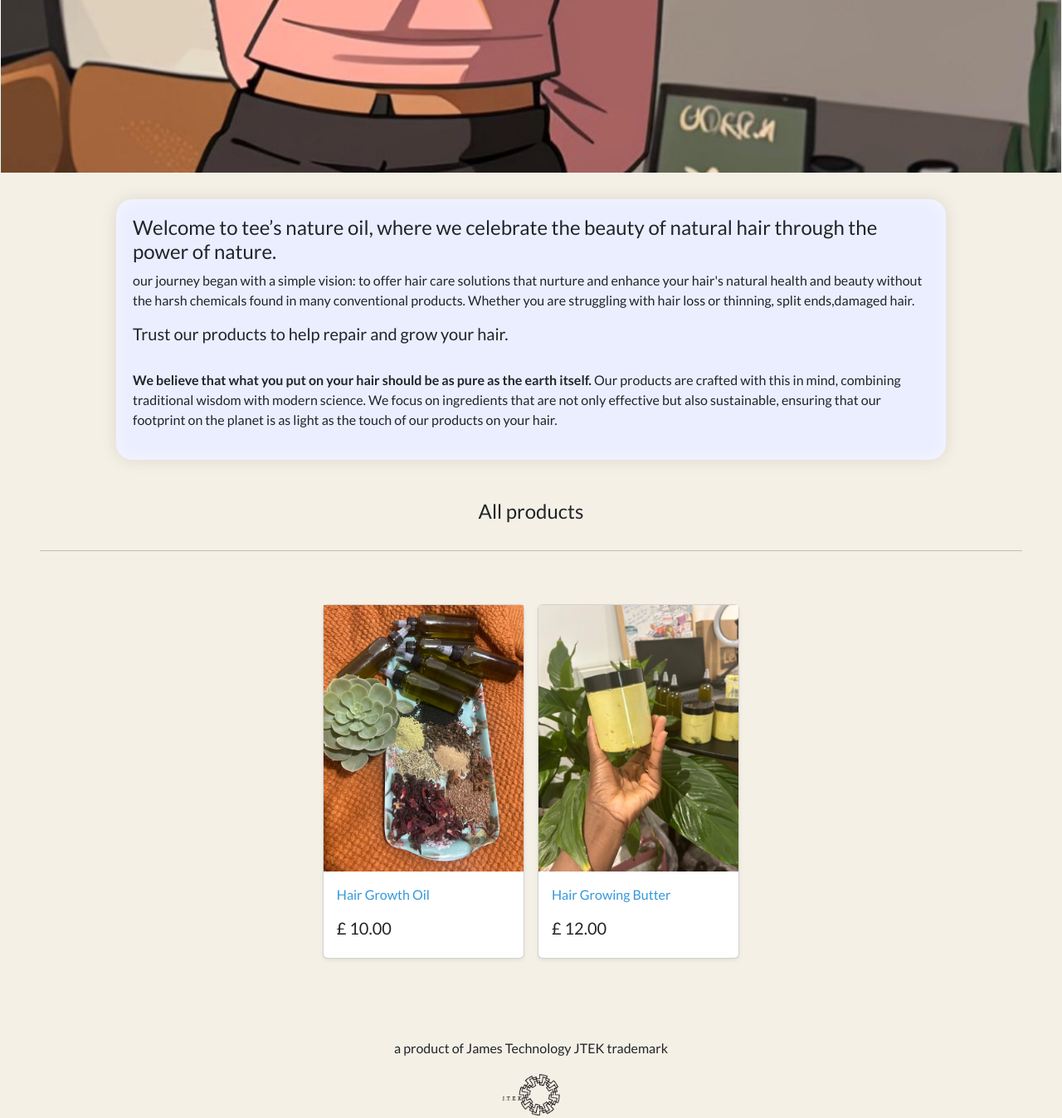
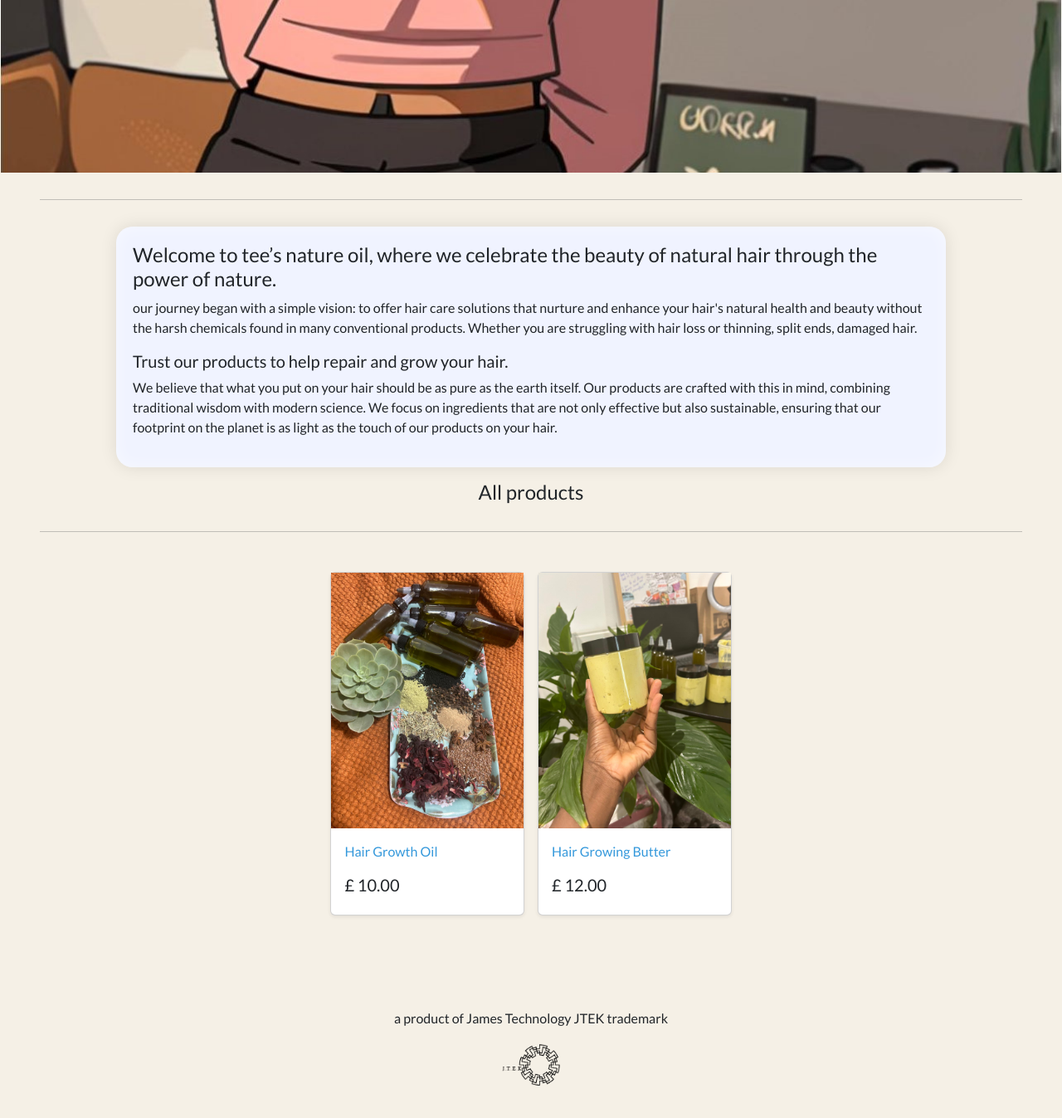
Before and after one commit to washedupjames/hair, a Django app: page / in a window 1280 px wide. Shown: the part 1184-2531 px from the top of the page at 83% size. After the commit the page ends 2492 px from the top, so only its background shows below. Run offline with Django 5.2, Linux system fonts and the light colour scheme; data comes from the database, SQL or seed files in the repository; some libraries are stand-ins or nearby versions.

Commit message:
live 4.2

```diff
--- a/static/css/styles.css
+++ b/static/css/styles.css
@@ -30,7 +30,7 @@
     max-width: 1000px;
     margin: 0 auto;
     padding: 20px; /* Default padding for larger screens */
-    background-color: hwb(229 92% 0%); /* Light Gray */
+    background-color: hwb(229 94% 0%); /* Light Gray */
     box-shadow:
         0 0 20px rgba(0, 0, 0, 0.1), /* All-around shadow for depth */
         0 0 20px rgba(255, 255, 255, 0.5) inset; /* All-around light for highlight */
--- a/store/templates/store/store.html
+++ b/store/templates/store/store.html
@@ -62,23 +62,30 @@
 
 <div class="album py-3 px-5"
 
-<div class="row justify-content-center pb-3 h4">
 
 
 
+
+    <div class="album py-3 px-5" style="background-color: rgb(245, 240, 230);">
+        <hr>
+
+
     </div>
+
+
+
 
     <div class="container form-layout-wide ">
 
 
         <strong><h4>Welcome to tee’s nature oil, where we celebrate the beauty of natural hair through the power of nature.</h4></strong>
-        <p>our journey began with a simple vision: to offer hair care solutions that nurture and enhance your hair's natural health and beauty without the harsh chemicals found in many conventional products. Whether you are struggling with hair loss or thinning, split ends,damaged hair. </p>
+        <p>our journey began with a simple vision: to offer hair care solutions that nurture and enhance your hair's natural health and beauty without the harsh chemicals found in many conventional products. Whether you are struggling with hair loss or thinning, split ends, damaged hair. </p>
 
 
         <h5>Trust our products to help repair and grow your hair.</h1>
 
-            <br>
-        <p><strong>We believe that what you put on your hair should be as pure as the earth itself.</strong>
+
+        <p>We believe that what you put on your hair should be as pure as the earth itself.
 
             Our products are crafted with this in mind, combining traditional wisdom with modern science. We focus on ingredients that are not only effective but also sustainable, ensuring that our footprint on the planet is as light as the touch of our products on your hair.</p>
 
@@ -104,10 +111,13 @@
 
 
 <!-- All products section -->
-<div class="album py-5 px-5" style="background-color: rgb(245, 240, 230);">
+<div class="album py-3 px-5" style="background-color: rgb(245, 240, 230);">
     <div class="row justify-content-center pb-3 h4"> All products </div>
     <hr>
 </div>
+
+<div class="album py-3 px-4" style="background-color: rgb(245, 240, 230);">
+
 
     <div class="row justify-content-center row-cols-1 row-cols-sm-2 row-cols-md-5 g-3">
         {% for product in my_products %}
@@ -127,6 +137,7 @@
         {% endfor %}
     </div>
 
+</div>
 
 <!-- This container is not needed as the body background color will extend to the footer -->
 </div>
```
